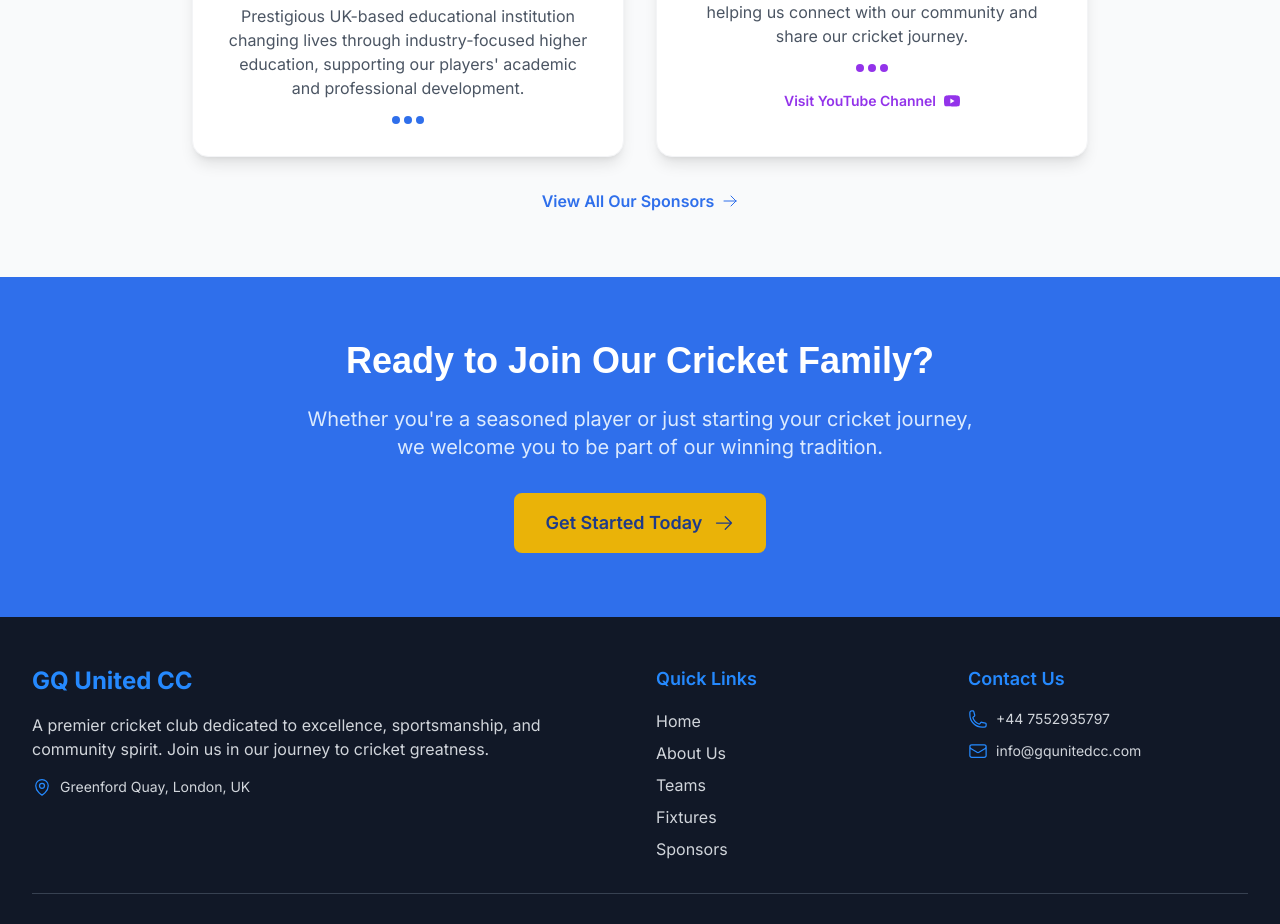
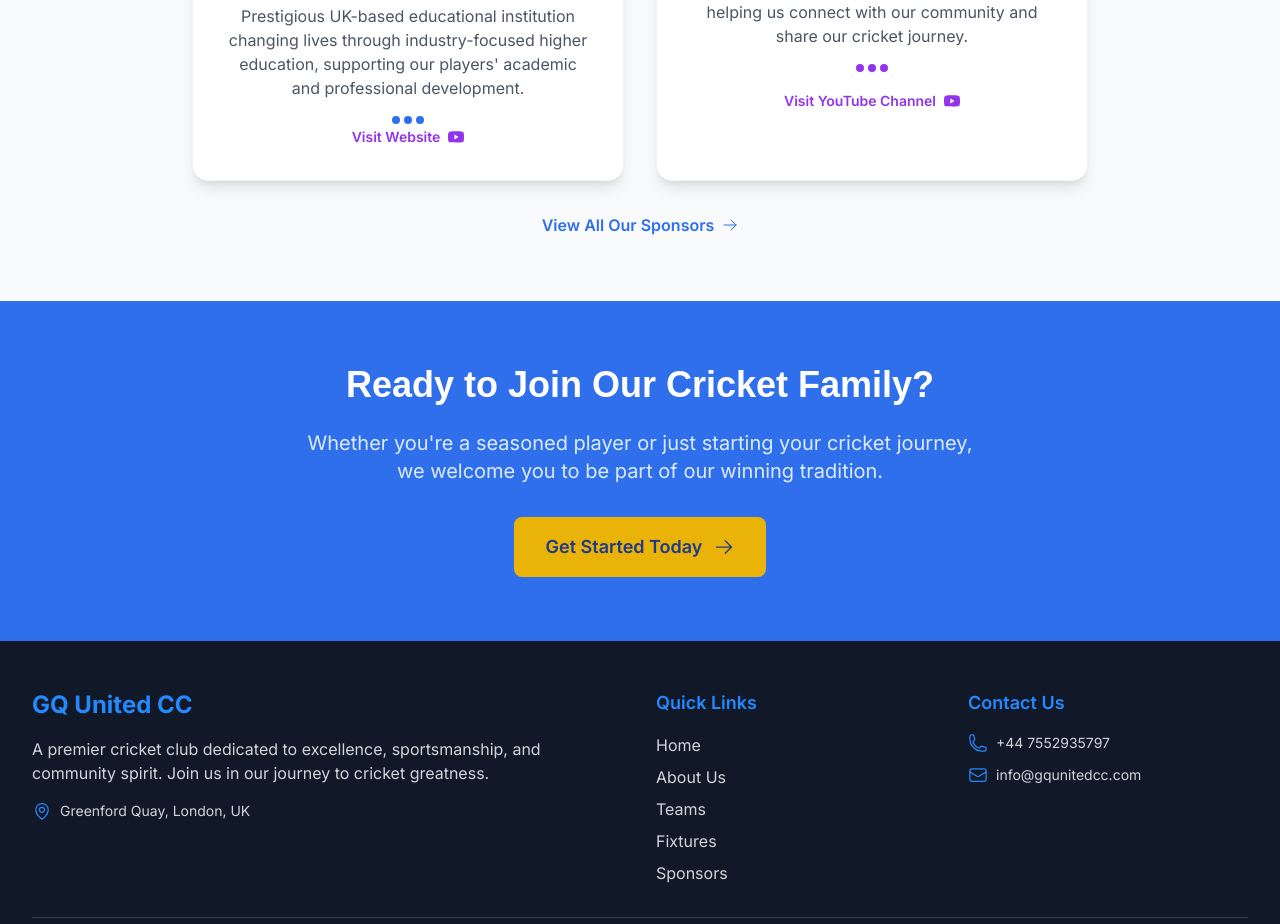
Before and after one commit to sushant4nt/next-js-dashboard, a Next.js app: page / in a window 1280 px wide. Shown: the part 1811-2735 px from the top of the page. Built offline with nearby package versions, Linux system fonts and the light colour scheme; a web font is replaced by a local one.

Commit message:
add website link for sponsor GBS

```diff
--- a/app/page.tsx
+++ b/app/page.tsx
@@ -157,6 +157,17 @@
                 <div className="w-1.5 h-1.5 sm:w-2 sm:h-2 bg-blue-600 rounded-full"></div>
                 <div className="w-1.5 h-1.5 sm:w-2 sm:h-2 bg-blue-600 rounded-full"></div>
               </div>
+              <Link
+                href="https://www.globalbanking.ac.uk/"
+                target="_blank"
+                rel="noopener noreferrer"
+                className="inline-flex items-center gap-2 text-purple-600 font-semibold hover:text-purple-800 transition-colors text-xs sm:text-sm"
+              >
+                Visit Website
+                <svg className="w-3 h-3 sm:w-4 sm:h-4" fill="currentColor" viewBox="0 0 24 24">
+                  <path d="M23.498 6.186a3.016 3.016 0 0 0-2.122-2.136C19.505 3.545 12 3.545 12 3.545s-7.505 0-9.377.505A3.017 3.017 0 0 0 .502 6.186C0 8.07 0 12 0 12s0 3.93.502 5.814a3.016 3.016 0 0 0 2.122 2.136c1.871.505 9.376.505 9.376.505s7.505 0 9.377-.505a3.015 3.015 0 0 0 2.122-2.136C24 15.93 24 12 24 12s0-3.93-.502-5.814zM9.545 15.568V8.432L15.818 12l-6.273 3.568z"/>
+                </svg>
+              </Link>
             </div>
 
             <div className="bg-white p-4 sm:p-6 lg:p-8 rounded-2xl shadow-lg text-center border border-gray-100 hover:shadow-xl transition-shadow duration-300">
```
